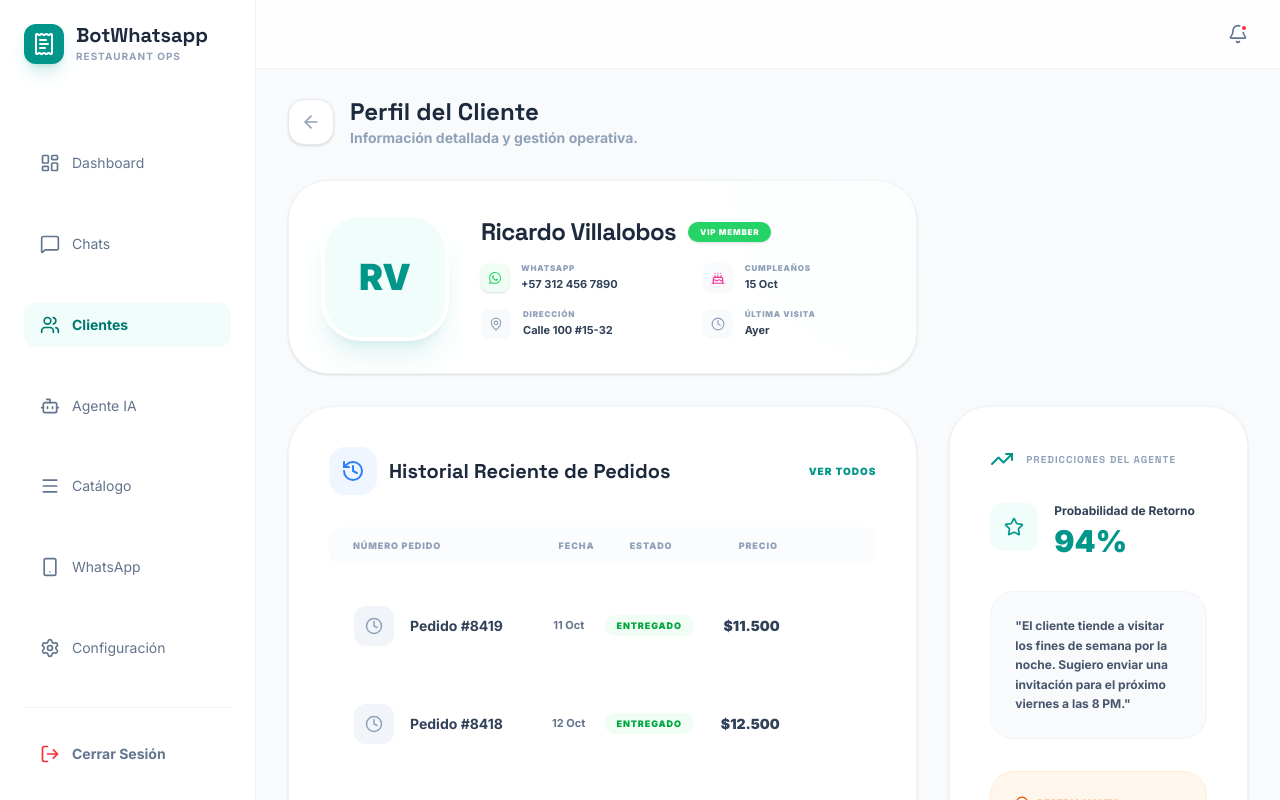
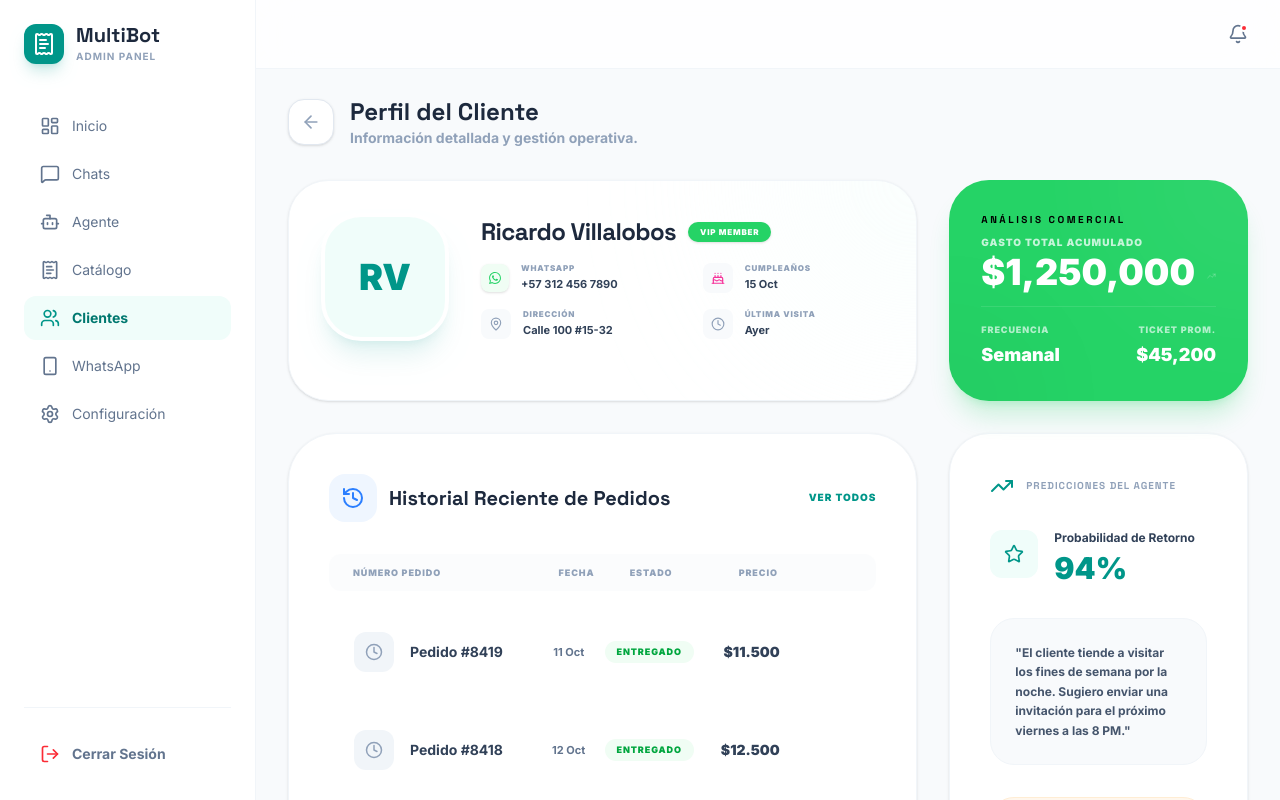
Before and after one commit to Farmaco777/AgentWhatsappMultiTenat, a Next.js app: page /customers/1 in a window 1280 px wide. Shown: the top 800 px of the page. Built offline with nearby package versions, Linux system fonts and the light colour scheme.

Commit message:
Modernización total: Interfaz de chat inmersiva, navegación móvil optimizada y perfiles de cliente dinámicos con análisis comercial refinado

```diff
--- a/app/(dashboard)/conversations/page.tsx
+++ b/app/(dashboard)/conversations/page.tsx
@@ -2,17 +2,18 @@
 
 import { useState, useEffect, Suspense } from 'react';
 import Link from 'next/link';
-import { useSearchParams } from 'next/navigation';
+import { useSearchParams, useRouter } from 'next/navigation';
 import {
   Search,
-  Phone,
   MoreVertical,
   Send,
   Sparkles,
   ArrowRight,
   User,
   CheckCircle2,
-  Zap
+  Zap,
+  Trash2,
+  X
 } from 'lucide-react';
 import { MOCK_CHATS } from '@/src/data/mockData';
 import { cn } from '@/src/lib/utils';
@@ -21,19 +22,23 @@ import { supabase } from '@/src/lib/supabase';
 
 function ConversationsContent() {
   const searchParams = useSearchParams();
+  const router = useRouter();
   const chatIdParam = searchParams?.get('chatId');
 
-  const initialChat = MOCK_CHATS.find(c => c.id === chatIdParam) || MOCK_CHATS[0];
+  const [chats, setChats] = useState(MOCK_CHATS);
+  const initialChat = chats.find(c => c.id === chatIdParam) || chats[0];
   const [selectedChat, setSelectedChat] = useState(initialChat);
   const [isManualMode, setIsManualMode] = useState(false);
   const [isResolved, setIsResolved] = useState(false);
   const [messageInput, setMessageInput] = useState('');
-  const [localMessages, setLocalMessages] = useState(initialChat.messages);
+  const [localMessages, setLocalMessages] = useState(initialChat?.messages || []);
   const [searchQuery, setSearchQuery] = useState('');
+  const [isMenuOpen, setIsMenuOpen] = useState(false);
+  const [showProfile, setShowProfile] = useState(false);
 
   // Sincronización en tiempo real con Supabase
   useEffect(() => {
-    if (!selectedChat.id.startsWith('chat') && process.env.NEXT_PUBLIC_SUPABASE_URL) {
+    if (selectedChat && !selectedChat.id.startsWith('chat') && process.env.NEXT_PUBLIC_SUPABASE_URL) {
       const channel = supabase
         .channel(`messages:${selectedChat.id}`)
         .on('postgres_changes', {
@@ -51,23 +56,33 @@ function ConversationsContent() {
         supabase.removeChannel(channel);
       };
     }
-  }, [selectedChat.id]);
+  }, [selectedChat?.id]);
 
   useEffect(() => {
     if (chatIdParam) {
-      const chat = MOCK_CHATS.find(c => c.id === chatIdParam);
+      const chat = chats.find(c => c.id === chatIdParam);
       if (chat) {
         setSelectedChat(chat);
         setLocalMessages(chat.messages);
       }
     }
-  }, [chatIdParam]);
+  }, [chatIdParam, chats]);
 
   const handleChatSelect = (chat: typeof MOCK_CHATS[0]) => {
     setSelectedChat(chat);
     setLocalMessages(chat.messages);
     setIsResolved(false);
     setIsManualMode(false);
+    setIsMenuOpen(false);
+  };
+
+  const handleDeleteChat = () => {
+    const updatedChats = chats.filter(c => c.id !== selectedChat.id);
+    setChats(updatedChats);
+    if (updatedChats.length > 0) {
+      handleChatSelect(updatedChats[0]);
+    }
+    setIsMenuOpen(false);
   };
 
   const handleSendMessage = () => {
@@ -85,7 +100,7 @@ function ConversationsContent() {
     setIsManualMode(true);
   };
 
-  const filteredChats = MOCK_CHATS.filter(chat =>
+  const filteredChats = chats.filter(chat =>
     chat.customerName.toLowerCase().includes(searchQuery.toLowerCase()) ||
     chat.lastMessage.toLowerCase().includes(searchQuery.toLowerCase())
   );
@@ -95,7 +110,7 @@ function ConversationsContent() {
       <div className="flex-1 flex overflow-hidden bg-white shadow-2xl border border-slate-100">
 
         {/* Chat List (Sidebar) */}
-        <aside className="hidden lg:flex w-85 flex-col bg-white border-r border-slate-100 shrink-0">
+        <aside className="hidden lg:flex w-80 flex-col bg-white border-r border-slate-100 shrink-0">
           <div className="p-6 border-b border-slate-50">
             <div className="flex items-center gap-4 mb-6">
               <Link href="/dashboard" className="p-2 hover:bg-slate-50 rounded-xl transition-colors text-slate-400 hover:text-slate-600">
@@ -103,7 +118,7 @@ function ConversationsContent() {
               </Link>
               <h2 className="text-xl font-black text-slate-800 flex items-center gap-2">
                 Mensajes
-                <span className="bg-[#25D366]/10 text-[#25D366] text-[10px] px-2 py-0.5 rounded-full">{MOCK_CHATS.length}</span>
+                <span className="bg-[#25D366]/10 text-[#25D366] text-[10px] px-2 py-0.5 rounded-full">{chats.length}</span>
               </h2>
             </div>
             <div className="relative">
@@ -125,7 +140,7 @@ function ConversationsContent() {
                 onClick={() => handleChatSelect(chat)}
                 className={cn(
                   "p-4 rounded-2xl cursor-pointer transition-all duration-200 flex gap-3",
-                  selectedChat.id === chat.id
+                  selectedChat?.id === chat.id
                     ? "bg-slate-50 shadow-sm border border-slate-100 border-l-4 border-l-[#25D366]"
                     : "hover:bg-slate-50/50"
                 )}
@@ -155,6 +170,7 @@ function ConversationsContent() {
               <div className="w-11 h-11 rounded-full bg-teal-50 flex items-center justify-center text-teal-600 font-bold border border-teal-100">
                 <User size={22} />
               </div>
+              {selectedChat && (
                 <div>
                   <h3 className="text-sm font-black text-slate-800 tracking-tight">{selectedChat.customerName}</h3>
                   <div className="flex items-center gap-2 mt-0.5">
@@ -172,11 +188,46 @@ function ConversationsContent() {
                     </div>
                   </div>
                 </div>
+              )}
             </div>
 
-            <div className="flex items-center gap-1">
-              <button className="p-2.5 text-slate-400 hover:bg-slate-50 rounded-full transition-all"><Phone size={20} /></button>
-              <button className="p-2.5 text-slate-400 hover:bg-slate-50 rounded-full transition-all"><MoreVertical size={20} /></button>
+            <div className="flex items-center gap-1 relative">
+              <button
+                onClick={() => setIsMenuOpen(!isMenuOpen)}
+                className="p-2.5 text-slate-400 hover:bg-slate-50 rounded-full transition-all"
+              >
+                <MoreVertical size={20} />
+              </button>
+
+              {/* Dropdown Menu */}
+              <AnimatePresence>
+                {isMenuOpen && (
+                  <motion.div
+                    initial={{ opacity: 0, y: 10, scale: 0.95 }}
+                    animate={{ opacity: 1, y: 0, scale: 1 }}
+                    exit={{ opacity: 0, y: 10, scale: 0.95 }}
+                    className="absolute top-full right-0 mt-2 w-48 bg-white rounded-2xl shadow-xl border border-slate-100 p-2 z-50 overflow-hidden"
+                  >
+                    <button
+                      onClick={() => {
+                        router.push(`/customers/${selectedChat.id}`);
+                        setIsMenuOpen(false);
+                      }}
+                      className="w-full flex items-center gap-3 px-4 py-3 text-xs font-bold text-slate-600 hover:bg-slate-50 rounded-xl transition-colors"
+                    >
+                      <User size={16} className="text-blue-500" />
+                      Ver Perfil
+                    </button>
+                    <button
+                      onClick={handleDeleteChat}
+                      className="w-full flex items-center gap-3 px-4 py-3 text-xs font-bold text-red-500 hover:bg-red-50 rounded-xl transition-colors"
+                    >
+                      <Trash2 size={16} />
+                      Eliminar Chat
+                    </button>
+                  </motion.div>
+                )}
+              </AnimatePresence>
             </div>
           </header>
 
@@ -219,7 +270,7 @@ function ConversationsContent() {
 
           {/* Footer Control */}
           <div className="bg-white/80 backdrop-blur-md border-t border-slate-200 p-6 space-y-4 shrink-0">
-            <div className="flex items-center gap-3">
+            <div className="flex items-center justify-center gap-3">
               <button
                 onClick={() => setIsManualMode(!isManualMode)}
                 className={cn(
@@ -271,7 +322,6 @@ function ConversationsContent() {
             </div>
           </div>
         </main>
-
       </div>
     </div>
   );
--- a/app/(dashboard)/customers/[id]/page.tsx
+++ b/app/(dashboard)/customers/[id]/page.tsx
@@ -22,14 +22,42 @@ import {
   MapPin
 } from 'lucide-react';
 import Link from 'next/link';
-import { MOCK_CUSTOMERS } from '@/src/data/mockData';
+import { MOCK_CUSTOMERS, MOCK_CHATS } from '@/src/data/mockData';
 import { cn } from '@/src/lib/utils';
 import { motion } from 'motion/react';
 
 export default function CustomerProfilePage({ params }: { params: Promise<{ id: string }> }) {
   const { id } = use(params);
   const router = useRouter();
-  const customer = MOCK_CUSTOMERS.find(c => c.id === id) || MOCK_CUSTOMERS[0];
+
+  // Unified search logic: search in customers or build from chat
+  const getCustomerData = () => {
+    // 1. Try to find in Customers
+    const directCustomer = MOCK_CUSTOMERS.find(c => c.id === id);
+    if (directCustomer) return directCustomer;
+
+    // 2. Try to find in Chats and map
+    const chatData = MOCK_CHATS.find(c => c.id === id);
+    if (chatData) {
+      return {
+        id: chatData.id,
+        name: chatData.customerName,
+        phone: '+57 320 000 0000', // Mock data
+        email: `${chatData.customerName.toLowerCase().replace(' ', '.')}@email.com`,
+        totalSpent: 0,
+        lastVisit: 'Hoy',
+        frequency: 'Nuevo',
+        tags: ['Vía WhatsApp'],
+        address: 'Dirección por confirmar',
+        preferences: { favoriteProduct: 'N/A', notes: 'Detectado vía chat.' }
+      };
+    }
+
+    // 3. Last fallback
+    return MOCK_CUSTOMERS[0];
+  };
+
+  const customer = getCustomerData();
 
   const [isEditing, setIsEditing] = useState(false);
   const [showAllOrders, setShowAllOrders] = useState(false);
@@ -80,7 +108,7 @@ export default function CustomerProfilePage({ params }: { params: Promise<{ id:
           <motion.div
             initial={{ opacity: 0, y: 20 }}
             animate={{ opacity: 1, y: 0 }}
-            className="bg-white rounded-[2.5rem] p-8 border border-slate-100 shadow-sm relative overflow-hidden group"
+            className="bg-white rounded-[2.5rem] p-8 border border-slate-100 shadow-sm relative overflow-hidden group h-full"
           >
             {/* Action Buttons inside Card */}
             <div className="absolute top-8 right-8 flex items-center gap-2 opacity-0 group-hover:opacity-100 transition-all z-20">
@@ -156,6 +184,44 @@ export default function CustomerProfilePage({ params }: { params: Promise<{ id:
               </div>
             </div>
             <div className="absolute top-0 right-0 w-64 h-64 bg-teal-50 rounded-full blur-[100px] -mr-32 -mt-32 opacity-50"></div>
+          </motion.div>
+        </div>
+
+        {/* Quick Stats Card */}
+        <div className="col-span-12 lg:col-span-4">
+          <motion.div
+            initial={{ opacity: 0, x: 20 }}
+            animate={{ opacity: 1, x: 0 }}
+            className="bg-[#25D366] rounded-[2.5rem] p-8 shadow-xl shadow-[#25D366]/20 flex flex-col justify-between h-full relative overflow-hidden border-none"
+          >
+            <div className="relative z-10">
+              <h3 className="text-[10px] font-black text-black uppercase tracking-[0.25em] mb-2">Análisis Comercial</h3>
+
+              <div className="space-y-4">
+                <div className="space-y-1">
+                  <span className="text-[10px] font-black text-emerald-50 uppercase tracking-widest block opacity-80">Gasto Total Acumulado</span>
+                  <div className="flex items-end gap-3">
+                    <p className="text-3xl xl:text-4xl font-black text-white leading-none">${customer.totalSpent.toLocaleString()}</p>
+                    <TrendingUp size={20} className="text-white/30 mb-1" />
+                  </div>
+                </div>
+
+                <div className="grid grid-cols-2 gap-6 pt-4 border-t border-white/10">
+                  <div className="space-y-1">
+                    <span className="text-[9px] font-black text-emerald-50 uppercase tracking-widest block opacity-70">Frecuencia</span>
+                    <p className="text-lg font-black text-white">{customer.frequency}</p>
+                  </div>
+                  <div className="space-y-1 text-right">
+                    <span className="text-[9px] font-black text-emerald-50 uppercase tracking-widest block opacity-70">Ticket Prom.</span>
+                    <p className="text-lg font-black text-white">$45,200</p>
+                  </div>
+                </div>
+              </div>
+            </div>
+
+            {/* Background Decoration */}
+            <div className="absolute top-0 right-0 w-64 h-64 bg-white/10 rounded-full blur-[80px] -mr-32 -mt-32 opacity-60"></div>
+            <div className="absolute bottom-0 left-0 w-48 h-48 bg-black/10 rounded-full blur-[60px] -ml-24 -mb-24 opacity-30"></div>
           </motion.div>
         </div>
       </div>
--- a/app/page.tsx
+++ b/app/page.tsx
@@ -88,10 +88,10 @@ export default function LandingPage() {
           </div>
 
           <div className="flex items-center gap-4">
-            <Link href="/login" className="px-7 py-3 text-[11px] font-black text-slate-900 uppercase tracking-widest border-2 border-[#00897B] rounded-2xl hover:bg-[#00897B] hover:text-white transition-all">
+            <Link href="/login" className="px-6 py-2.5 md:px-7 md:py-3 text-[10px] md:text-[11px] font-black text-slate-900 uppercase tracking-widest border-2 border-[#00897B] rounded-2xl hover:bg-[#00897B] hover:text-white transition-all">
               Iniciar Sesión
             </Link>
-            <Link href="/register" className="px-7 py-3 bg-[#25D366] text-white border-2 border-[#25D366] rounded-2xl text-[11px] font-black uppercase tracking-widest hover:bg-transparent hover:text-[#25D366] transition-all shadow-xl shadow-[#25D366]/20">
+            <Link href="/register" className="hidden md:inline-block px-7 py-3 bg-[#25D366] text-white border-2 border-[#25D366] rounded-2xl text-[11px] font-black uppercase tracking-widest hover:bg-transparent hover:text-[#25D366] transition-all shadow-xl shadow-[#25D366]/20">
               Registrarse
             </Link>
           </div>
--- a/src/components/Navigation.tsx
+++ b/src/components/Navigation.tsx
@@ -1,68 +1,88 @@
 'use client';
 
+import { useState } from 'react';
 import Link from 'next/link';
 import { usePathname, useRouter } from 'next/navigation';
 import {
   LayoutDashboard,
   MessageSquare,
   ReceiptText,
-  CalendarDays,
   Users,
-  Star,
   Settings,
   Menu,
   Bell,
-  Search,
   Bot,
   Smartphone,
-  Gift,
-  LogOut
+  LogOut,
+  X
 } from 'lucide-react';
 import { cn } from '@/src/lib/utils';
 
 interface SidebarProps {
   className?: string;
+  isOpen?: boolean;
+  onClose?: () => void;
 }
 
-export const Sidebar = ({ className }: SidebarProps) => {
+const navItems = [
+  { icon: LayoutDashboard, label: 'Inicio', path: '/dashboard' },
+  { icon: MessageSquare, label: 'Chats', path: '/conversations' },
+  { icon: Bot, label: 'Agente', path: '/agente' },
+  { icon: ReceiptText, label: 'Catálogo', path: '/catalogo' },
+  { icon: Users, label: 'Clientes', path: '/customers' },
+  { icon: Smartphone, label: 'WhatsApp', path: '/whatsapp' },
+  { icon: Settings, label: 'Configuración', path: '/settings' },
+];
+
+export const Sidebar = ({ className, isOpen, onClose }: SidebarProps) => {
   const pathname = usePathname();
   const router = useRouter();
 
   const handleLogout = () => {
-    // Si tuvieras manejo de estado global (Zustand, Context) o NextAuth, se limpiaría aquí.
     router.push('/login');
   };
 
-  const navItems = [
-    { icon: LayoutDashboard, label: 'Dashboard', path: '/dashboard' },
-    { icon: MessageSquare, label: 'Chats', path: '/conversations' },
-    { icon: Users, label: 'Clientes', path: '/customers' },
-    { icon: Bot, label: 'Agente IA', path: '/agente' },
-    { icon: Menu, label: 'Catálogo', path: '/catalogo' },
-    { icon: Smartphone, label: 'WhatsApp', path: '/whatsapp' },
-    { icon: Settings, label: 'Configuración', path: '/settings' },
-  ];
+  return (
+    <>
+      {/* Overlay for mobile */}
+      {isOpen && (
+        <div
+          className="fixed inset-0 bg-slate-900/50 backdrop-blur-sm z-50 md:hidden"
+          onClick={onClose}
+        />
+      )}
 
-  return (
-    <aside className={cn("h-screen w-64 hidden md:flex flex-col fixed left-0 top-0 bg-white border-r border-slate-100 z-50", className)}>
+      <aside className={cn(
+        "h-screen w-64 flex flex-col fixed left-0 top-0 bg-white border-r border-slate-100 z-50 transition-transform duration-300 md:translate-x-0",
+        isOpen ? "translate-x-0 shadow-2xl" : "-translate-x-full",
+        className
+      )}>
         <div className="p-6 flex flex-col h-full">
-        <div className="flex items-center gap-3 mb-10">
+          <div className="flex items-center justify-between mb-10">
+            <div className="flex items-center gap-3">
               <div className="w-10 h-10 bg-teal-600 rounded-xl flex items-center justify-center text-white shadow-lg shadow-teal-600/20">
                 <ReceiptText size={24} />
               </div>
               <div>
-            <h1 className="text-xl font-black text-slate-800 leading-none">BotWhatsapp</h1>
-            <p className="text-[10px] uppercase tracking-widest text-slate-400 font-bold mt-1">Restaurant Ops</p>
+                <h1 className="text-xl font-black text-slate-800 leading-none">MultiBot</h1>
+                <p className="text-[10px] uppercase tracking-widest text-slate-400 font-bold mt-1">Admin Panel</p>
               </div>
             </div>
+            {onClose && (
+              <button onClick={onClose} className="md:hidden p-2 text-slate-400 hover:text-slate-600">
+                <X size={20} />
+              </button>
+            )}
+          </div>
 
-        <nav className="flex-1 flex flex-col justify-evenly">
+          <nav className="flex-1 flex flex-col gap-1">
             {navItems.map((item) => {
               const isActive = pathname === item.path || pathname.startsWith(item.path + '/');
               return (
                 <Link
                   key={item.path}
                   href={item.path}
+                  onClick={onClose}
                   className={cn(
                     "flex items-center gap-3 px-4 py-3 rounded-xl transition-all duration-200 group",
                     isActive
@@ -70,7 +90,7 @@ export const Sidebar = ({ className }: SidebarProps) => {
                       : "text-slate-500 hover:bg-slate-50 hover:text-slate-700"
                   )}
                 >
-                <item.icon size={20} className={cn("transition-colors", "group-hover:text-teal-600")} />
+                  <item.icon size={20} className={cn("transition-colors", isActive ? "text-teal-600" : "group-hover:text-teal-600")} />
                   <span className="text-sm">{item.label}</span>
                 </Link>
               );
@@ -88,54 +108,72 @@ export const Sidebar = ({ className }: SidebarProps) => {
           </div>
         </div>
       </aside>
+    </>
   );
 };
 
 export const Header = () => {
+  const [isSidebarOpen, setIsSidebarOpen] = useState(false);
+
   return (
+    <>
+      <Sidebar isOpen={isSidebarOpen} onClose={() => setIsSidebarOpen(false)} className="md:hidden" />
       <header className="fixed top-0 w-full z-40 bg-white/80 backdrop-blur-xl border-b border-slate-100 md:pl-64">
         <div className="flex justify-between items-center px-6 py-4 w-full">
           <div className="flex items-center gap-4">
-          <Menu className="md:hidden text-slate-600 cursor-pointer" />
+            <button
+              onClick={() => setIsSidebarOpen(true)}
+              className="md:hidden p-2 text-slate-600 hover:bg-slate-50 rounded-lg transition-colors"
+            >
+              <Menu size={24} />
+            </button>
           </div>
 
           <div className="flex items-center gap-4">
-          <div className="flex items-center gap-2">
             <button className="p-2 text-slate-500 hover:bg-slate-100 rounded-full transition-colors relative">
               <Bell size={20} />
               <span className="absolute top-2 right-2 w-2 h-2 bg-red-500 rounded-full border-2 border-white"></span>
             </button>
           </div>
         </div>
-      </div>
       </header>
+    </>
   );
 };
 
 export const BottomNav = () => {
   const pathname = usePathname();
 
-  const navItems = [
-    { icon: LayoutDashboard, label: 'Home', path: '/dashboard' },
+  const mobileNavItems = [
+    { icon: LayoutDashboard, label: 'Inicio', path: '/dashboard' },
+    { icon: Bot, label: 'Agente', path: '/agente' },
     { icon: MessageSquare, label: 'Chats', path: '/conversations' },
-    { icon: Menu, label: 'Más', path: '/settings' },
+    { icon: ReceiptText, label: 'Catálogo', path: '/catalogo' },
+    { icon: Settings, label: 'Configuración', path: '/settings' },
   ];
 
   return (
-    <nav className="fixed bottom-0 left-0 w-full flex justify-around items-center px-4 pt-2 pb-6 md:hidden bg-white/90 backdrop-blur-2xl border-t border-slate-100 z-50">
-      {navItems.map((item) => {
-        const isActive = pathname === item.path;
+    <nav className="fixed bottom-0 left-0 w-full flex justify-around items-center px-2 pt-2 pb-6 md:hidden bg-white/95 backdrop-blur-2xl border-t border-slate-100 z-50 shadow-[0_-10px_25px_-5px_rgba(0,0,0,0.05)]">
+      {mobileNavItems.map((item) => {
+        const isActive = pathname === item.path || (item.path !== '/dashboard' && pathname.startsWith(item.path));
         return (
           <Link
             key={item.path}
             href={item.path}
             className={cn(
-              "flex flex-col items-center justify-center p-2 rounded-xl transition-all",
-              isActive ? "text-teal-600 bg-teal-50 px-4" : "text-slate-400"
+              "flex flex-col items-center justify-center min-w-[64px] py-1 rounded-xl transition-all duration-300",
+              isActive
+                ? "text-teal-600 bg-teal-50 shadow-sm shadow-teal-600/5 translate-y-[-2px]"
+                : "text-slate-400 hover:text-slate-600"
             )}
           >
-            <item.icon size={24} />
-            <span className="text-[10px] font-bold uppercase tracking-wider mt-1">{item.label}</span>
+            <item.icon size={22} className={cn("transition-transform", isActive && "scale-110")} />
+            <span className={cn(
+              "text-[9px] font-black uppercase tracking-wider mt-1 transition-opacity",
+              isActive ? "opacity-100" : "opacity-70"
+            )}>
+              {item.label}
+            </span>
           </Link>
         );
       })}
```
Lines whose indentation alone changed are shown as unchanged.
